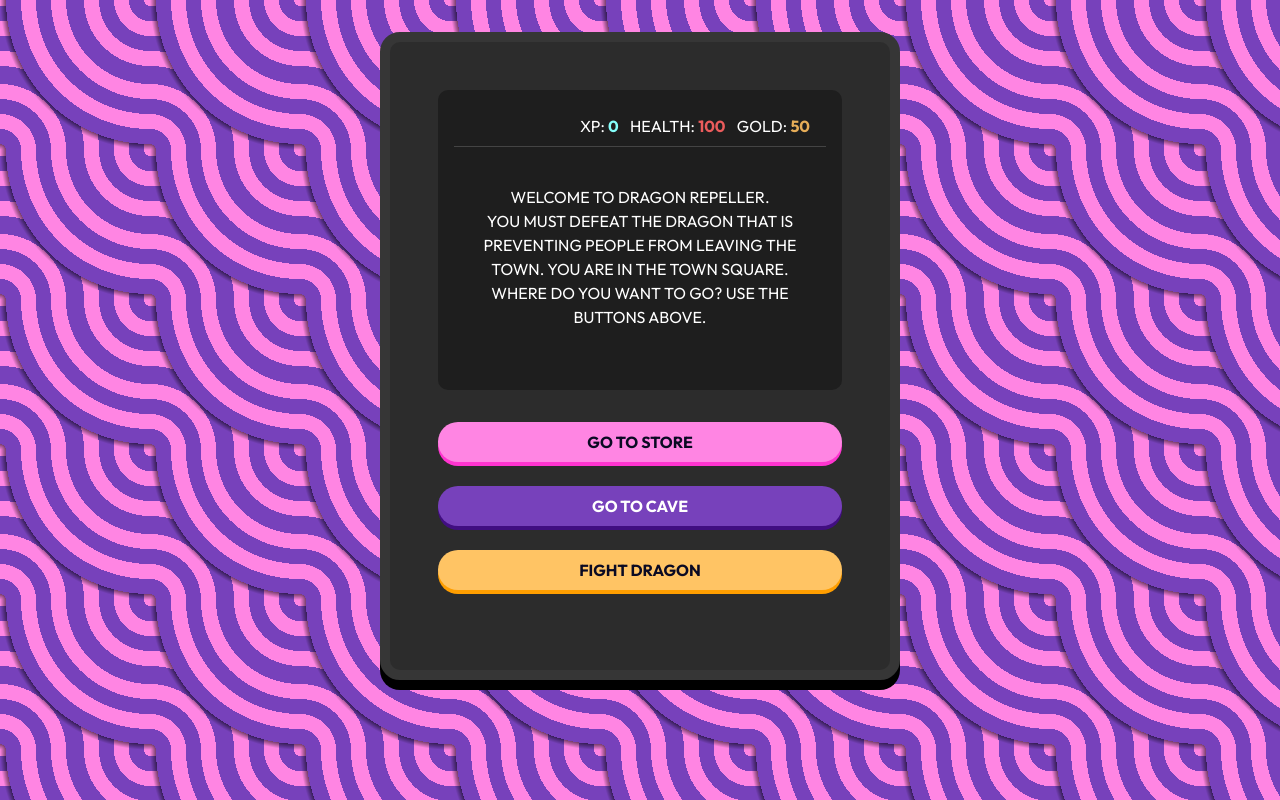
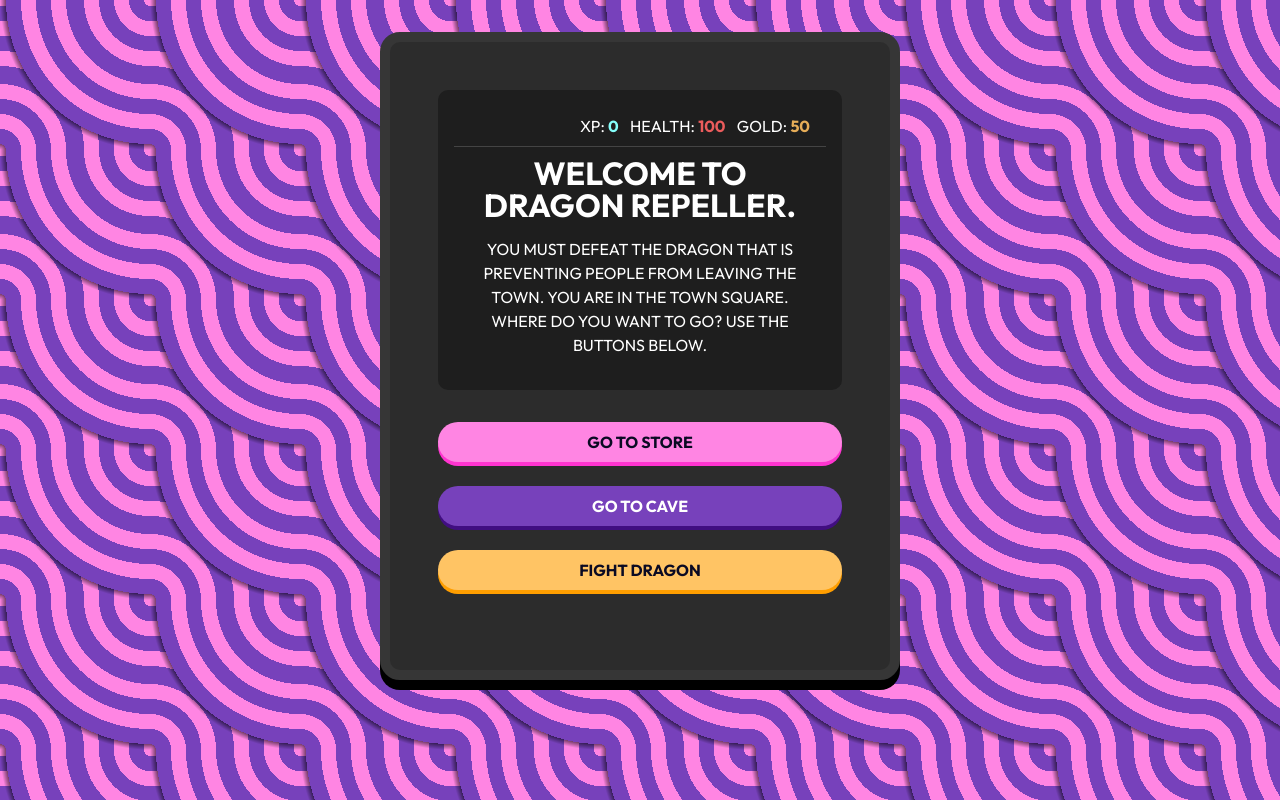
Before and after one commit to CthoNiki/FCC-Role-Playing-Game, a plain HTML site: page index.html in a window 1280 px wide. Drawn offline with Linux system fonts and the light colour scheme.

Commit message:
Update index.html changed page title

```diff
--- a/index.html
+++ b/index.html
@@ -3,7 +3,7 @@
   <head>
     <meta charset="utf-8">
     <link rel="stylesheet" href="./styles.css">
-    <title>RPG - Dragon Repeller</title>
+    <title>RPG | freeCodeCamp | Cthoniki</title>
   </head>
   <body>
     <div id="game">
@@ -18,13 +18,16 @@
           <span class="stat">Health: <strong><span id="monsterHealth"></span></strong></span>
         </div>
         <div id="text">
-            Welcome to Dragon Repeller.<br> You must defeat the dragon that is preventing people from leaving the town. You are in the town square. Where do you want to go? Use the buttons above.
+            <h1>Welcome to Dragon Repeller.</h1> You must defeat the dragon that is preventing people from leaving the town. You are in the town square. Where do you want to go? Use the buttons below.
         </div>
     </div>
         <div id="controls">
           <button id="button1">Go to store</button>
           <button id="button2">Go to cave</button>
           <button id="button3">Fight dragon</button>
+          <!-- <div class="decorationWrapper">
+            <img src="./Buttons.png" alt="decorative buttons">
+          </div> -->
         </div>
     </div>
     <script src="./script.js"></script>
```
